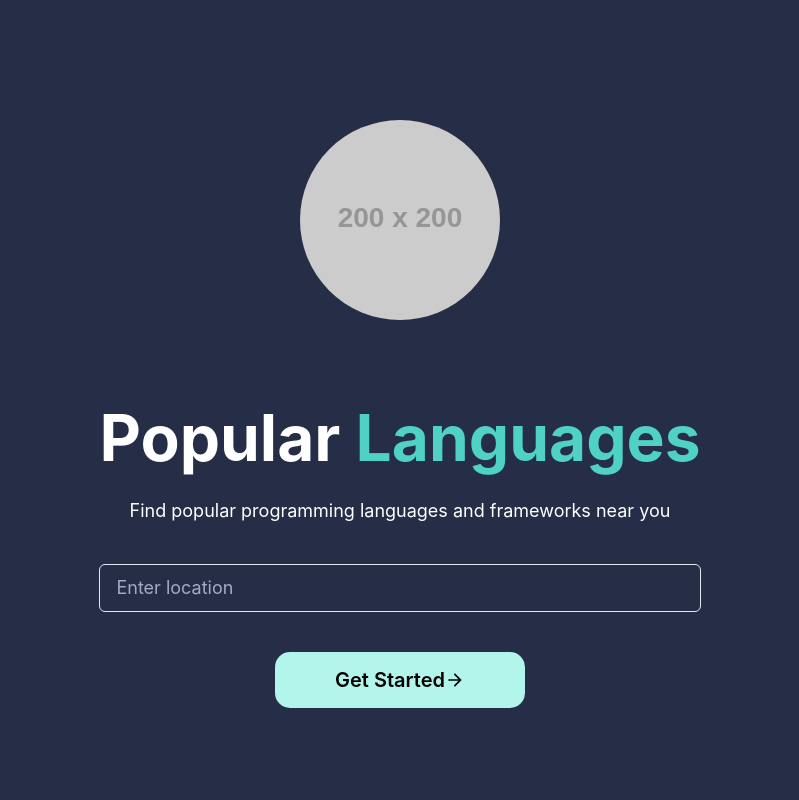
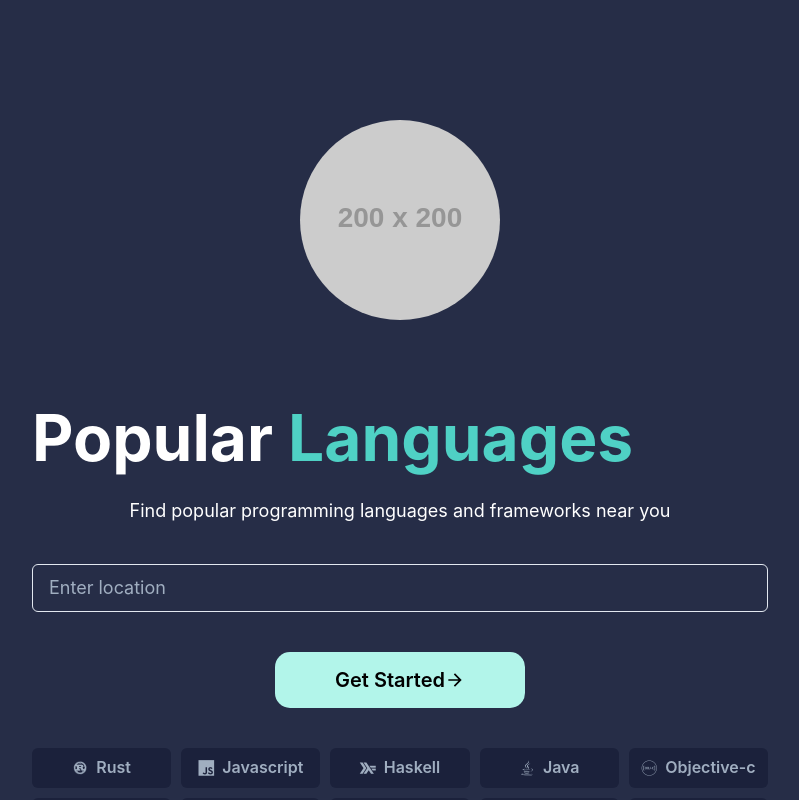
Before and after one commit to jbriones1/LearnIT, a React (Create React App) app: page / in a window 1280 px wide. Shown: the top 800 px of the page, without its empty margins (240-1039 px from the left). Built offline with nearby package versions, Linux system fonts and the light colour scheme.

Commit message:
add filter buttons component to FrontPage

```diff
--- a/src/components/FrontpageComponent/FrontpageComponent.jsx
+++ b/src/components/FrontpageComponent/FrontpageComponent.jsx
@@ -10,6 +10,7 @@ import { Box,
          Text } from '@chakra-ui/react'
 import { ArrowForwardIcon } from '@chakra-ui/icons'
 import { useState } from 'react'
+import FilterButtons from './../FilterButtons';
 
 const FrontPage = () => {
   // react hook
@@ -54,6 +55,7 @@ const FrontPage = () => {
                                 >Get Started <ArrowForwardIcon /></Button>
 
                     </Stack>
+                    <FilterButtons colNum={5} />
                 </Box>
             </Center>
         </Box>
```
